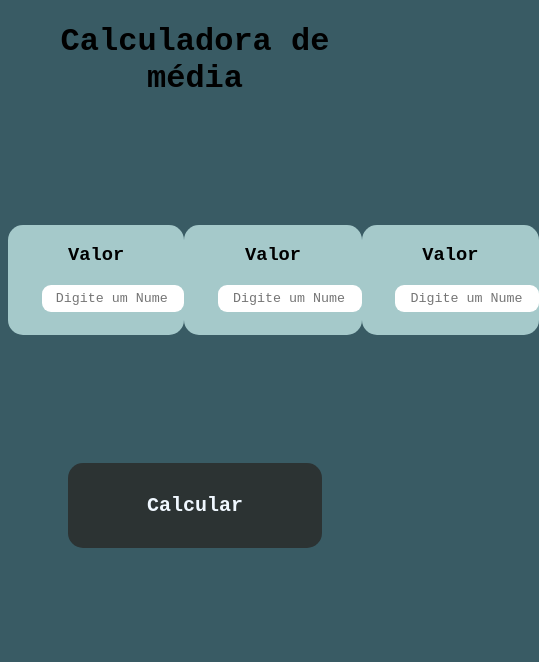
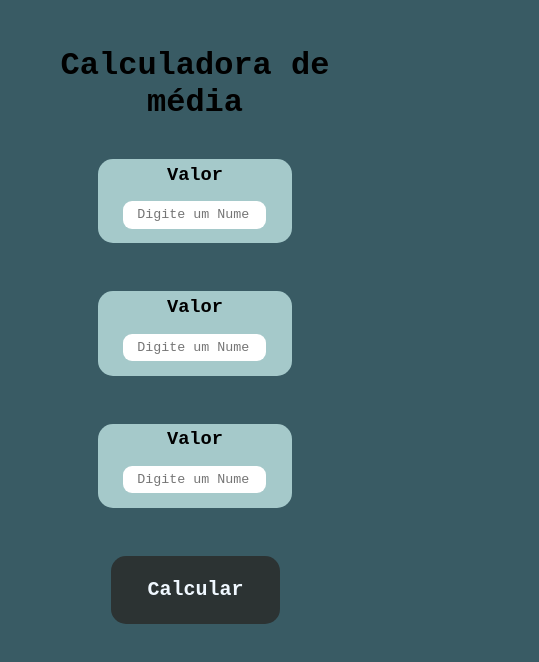
Before and after one commit to GraZielly002/Calc_variavel, a plain HTML site: page index.html in a window 390 px wide. Shown: the whole page, 539 px wide, since content can reach past the window. Drawn offline with Linux system fonts and the light colour scheme; a web font is replaced by a local one.

Commit message:
Terminando
JavaScript e o Media Query

```diff
--- a/index.html
+++ b/index.html
@@ -8,7 +8,9 @@
     <link rel="stylesheet" href="style1.css">
 </head>
 <body>
-    <h1>Calculadora de média</h1>
+    <div class="tittle-flex">
+        <h1>Calculadora de média</h1>
+    </div>
         <div class="container-flex">
         <div class="container">
             <h3 id="camp1">Valor</h3>
--- a/script.js
+++ b/script.js
@@ -0,0 +1,9 @@
+function calcular(){
+    var valor1 = document.getElementById("valor1").value
+    var valor2 = document.getElementById("valor2").value
+    var valor3 = document.getElementById("valor3").value
+
+    var media = (Number(valor1) + Number(valor2) + Number(valor3)) / 3
+
+    alert(`A média dos valores é: ${media}`)
+}
--- a/style1.css
+++ b/style1.css
@@ -16,17 +16,17 @@ h1{
     align-items: center;
     justify-content: space-around;
 }
-#camp1{
+#camp1, #camp2, #camp3{
     text-align: center;
     font-family: 'Chivo Mono', monospace;
 }
-.container{
+.container, .container2, .container3{
     height: 13vh;
     width: 25vh;
     background:#A5C9CA;
     border-radius: 15px;
 }
-#valor1{
+#valor1, #valor2, #valor3{
     height: 3vh;
     width: 15vh;
     margin-left: 4vh;
@@ -35,44 +35,6 @@ h1{
     border: none;
     font-family: 'Chivo Mono', monospace;
 
-}
-#camp2{
-    text-align: center;
-    font-family: 'Chivo Mono', monospace;
-}
-.container2{
-    height: 13vh;
-    width: 25vh;
-    background:#A5C9CA;
-    border-radius: 15px;
-}
-#valor2{
-    height: 3vh;
-    width: 15vh;
-    margin-left: 4vh;
-    padding-left: 15px;
-    border-radius: 9px;
-    border: none;
-    font-family: 'Chivo Mono', monospace;
-}
-#camp3{
-    text-align: center;
-    font-family: 'Chivo Mono', monospace;
-}
-.container3{
-    height: 13vh;
-    width: 25vh;
-    background:#A5C9CA;
-    border-radius: 15px;
-}
-#valor3{
-    height: 3vh;
-    width: 15vh;
-    margin-left: 4vh;
-    padding-left: 15px;
-    border-radius: 9px;
-    border: none;
-    font-family: 'Chivo Mono', monospace;
 }
 #butao{
     height: 10vh;
@@ -92,3 +54,80 @@ h1{
     flex-direction: column;
     align-items: center;
 }
+
+@media screen and (min-width: 320px) and (max-width: 767px) {
+    body{
+        background-color:#395B64;
+    }
+    h1{
+        text-align: center;
+        font-family: 'Chivo Mono', monospace;
+    }
+    .tittle-flex{
+        display: flex;
+        justify-content: center;
+        flex-direction: column;
+        flex-wrap: wrap;
+        align-items: flex-start center;
+        margin-top: 1.5em;
+        margin-bottom: -7em;
+    }
+
+    .container-flex{
+        display: flex;
+        flex-direction: column;
+        align-items: center;
+        flex-wrap: wrap;
+    }
+
+    .container2, .container3{
+        margin-top: 3em;
+    }
+
+    .bnt-flex{
+        display: flex;
+        flex-direction: column;
+        align-items: center;
+        flex-wrap: nowrap;
+        margin-left: 0.05em;
+        margin-top: -5em;
+    }
+
+    #butao{
+        height: 8vh;
+        width: 20vh;
+        cursor: pointer;
+        font-weight: bold;
+        font-size: 20px;
+        border-radius: 15px;
+        border: none;
+        color: aliceblue;
+        background-color: #2C3333;
+        font-family: 'Chivo Mono', monospace;
+    }
+
+    .container, .container2, .container3{
+        height: 10vh;
+        width: 23vh;
+        background:#A5C9CA;
+        border-radius: 15px;
+    }
+
+    #camp1, #camp2, #camp3{
+        text-align: center;
+        font-family: 'Chivo Mono', monospace;
+        margin-top: 0.3rem;
+    }
+
+    #valor1, #valor2, #valor3{
+        height: 3vh;
+        width: 15vh;
+        margin-left: 3vh;
+        margin-top: -2em;
+        border-radius: 9px;
+        border: none;
+        font-family: 'Chivo Mono', monospace;
+
+    }
+
+}
```
